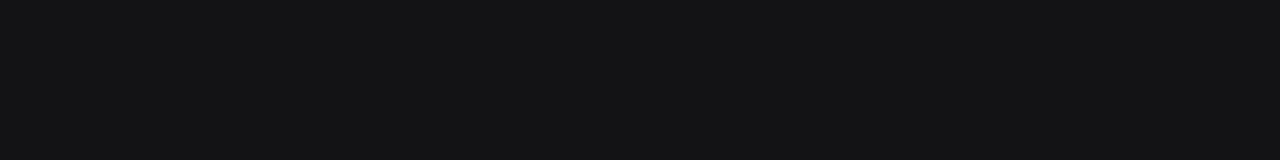
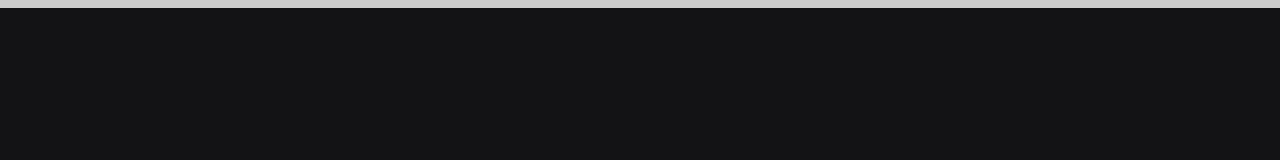
Before and after one commit to nolleh/nolleh.cloud, a SvelteKit app: page / in a window 1280 px wide. Shown: the top 160 px of the page. Built offline with nearby package versions, Linux system fonts and the light colour scheme.

Commit message:
feat: add nav progressbar

```diff
--- a/src/app.html
+++ b/src/app.html
@@ -16,5 +16,7 @@
 		background-color: #131316;
 		color: white;
 		font-family: 'Poppins', sans-serif;
+    margin: 0;
+    padding: 0;
   }
 </style>
--- a/src/components/intersection.svelte
+++ b/src/components/intersection.svelte
@@ -12,7 +12,7 @@
 	const appearOptions = {
 		// root: document.querySelector('.container'),
 		rootMargin: '0px',
-		threshold: 0.25
+		threshold: 0.5
 	};
 
 	// bugs in svelte intersection observer when running SSR.
--- /dev/null
+++ b/src/components/nav.svelte
@@ -0,0 +1,61 @@
+<script lang="ts">
+	import { onMount } from 'svelte';
+
+	export let content: string | null = null;
+
+	onMount(() => {
+		// When the user scrolls the page, execute
+		if (content) {
+      const scrollContent = document.getElementById(content);
+			scrollContent!.onscroll = function () {
+				progress();
+			};
+		} else {
+			window.onscroll = function () {
+				progress();
+			};
+		}
+	});
+
+	function progress() {
+		const scrollContent = content ? document.getElementById(content) : document.documentElement;
+		const winScroll = document.body.scrollTop || scrollContent?.scrollTop!;
+		// const winScroll = scrollContent?.scrollTop!;
+		const height = scrollContent?.scrollHeight! - scrollContent?.clientHeight!;
+		const scrolled = (winScroll / height) * 100;
+		const bar = document.getElementById('myBar');
+
+		if (bar) bar.style.width = scrolled + '%';
+	}
+</script>
+
+<div class="header">
+	<!-- <h2>Scroll Indicator</h2> -->
+	<div class="progress-container">
+		<div class="progress-bar" id="myBar" />
+	</div>
+</div>
+
+<style>
+	/* Style the header: fixed position (always stay at the top) */
+	.header {
+		position: fixed;
+		z-index: 1;
+		width: 100%;
+		background-color: lightsteelblue;
+	}
+
+	/* The progress container (grey background) */
+	.progress-container {
+		width: 100%;
+		height: 8px;
+		background: #ccc;
+	}
+
+	/* The progress bar (scroll indicator) */
+	.progress-bar {
+		height: 8px;
+		background: #04aa6d;
+		width: 0%;
+	}
+</style>
--- a/src/routes/+page.svelte
+++ b/src/routes/+page.svelte
@@ -1,9 +1,12 @@
 <script lang="ts">
+  import Nav from '../components/nav.svelte';
 	import Intersection from '../components/intersection.svelte';
   import BoxListing from '../components/box-listing.svelte';
 
   import type { Repo } from '../libs/repo';
   import { Lang } from '../libs/repo';
+
+  let content: string = 'scrollable-content';
 
 	const contribution: Repo[] = [
 		{ url: 'https://github.com/helm/charts', name: 'helm', lang: Lang.HELM, merged: true },
@@ -33,25 +36,26 @@
 			url: 'https://github.com/nolleh/caption-json-formatter',
 			name: 'caption-json-formatter',
 			lang: Lang.GO,
-			merged: true
+			merged: false
 		},
-		{ url: 'https://github.com/nolleh/ctxlog', name: 'ctxlog', lang: Lang.GO, merged: true },
+		{ url: 'https://github.com/nolleh/ctxlog', name: 'ctxlog', lang: Lang.GO, merged: false },
 		{
 			url: 'https://github.com/nolleh/serialize-interceptor',
 			name: 'serialize-interceptor',
 			lang: Lang.VIM_SCRIPT,
-			merged: true
+			merged: false
 		},
 		{
 			url: 'https://github.com/nolleh/jest-badge-deploy-action',
 			name: 'jest-badge-deploy-action',
 			lang: Lang.VIM_SCRIPT,
-			merged: true
+			merged: false
 		}
 	];
 </script>
 
-<div class="container">
+<Nav {content}/>
+<div id={content} class="container">
 	<Intersection let:intersecting>
 		<section id="sc-intro" class={`hidden snap ${intersecting ? 'show' : ''}`}>
 			<h1>Nolleh (kyeong-mi Kim)</h1>
@@ -155,18 +159,20 @@
 	<Intersection let:intersecting>
 		<section id="sc-personal" class={`hidden snap ${intersecting ? 'show' : ''}`}>
 			<h1>Personal Activities #1</h1>
-
 			<h3>OpenSource Contribution</h3>
       <BoxListing repos={contribution} />
-
-      <h3>Original Open Source</h3>
-      <BoxListing repos={ownCode} />
-
 		</section>
 	</Intersection>
 	<Intersection let:intersecting>
 		<section id="sc-personal2" class={`hidden snap ${intersecting ? 'show' : ''}`}>
 			<h1>Personal Activities #2</h1>
+      <h3>Original Open Source</h3>
+      <BoxListing repos={ownCode} />
+		</section>
+	</Intersection>
+	<Intersection let:intersecting>
+		<section id="sc-personal3" class={`hidden snap ${intersecting ? 'show' : ''}`}>
+			<h1>Personal Activities #3</h1>
 			<h3>Android App</h3>
 		</section>
 	</Intersection>
@@ -180,7 +186,7 @@
 		height: 100vh;
     flex: none;
 		flex-flow: column nowrap;
-		/* scroll-snap-type: y mandatory; */
+		scroll-snap-type: y mandatory;
 	}
 
 	section {
@@ -194,7 +200,7 @@
 	.hidden {
 		opacity: 0;
 		filter: blur(5px);
-		transform: translateX(-100%);
+		transform: translateX(-50%);
 		transition: all 2s;
 	}
 
@@ -223,7 +229,7 @@
 	}
 
 	.snap {
-		scroll-snap-align: start;
+		/* scroll-snap-align: start; */
 		scroll-snap-stop: always;
 	}
 
```
